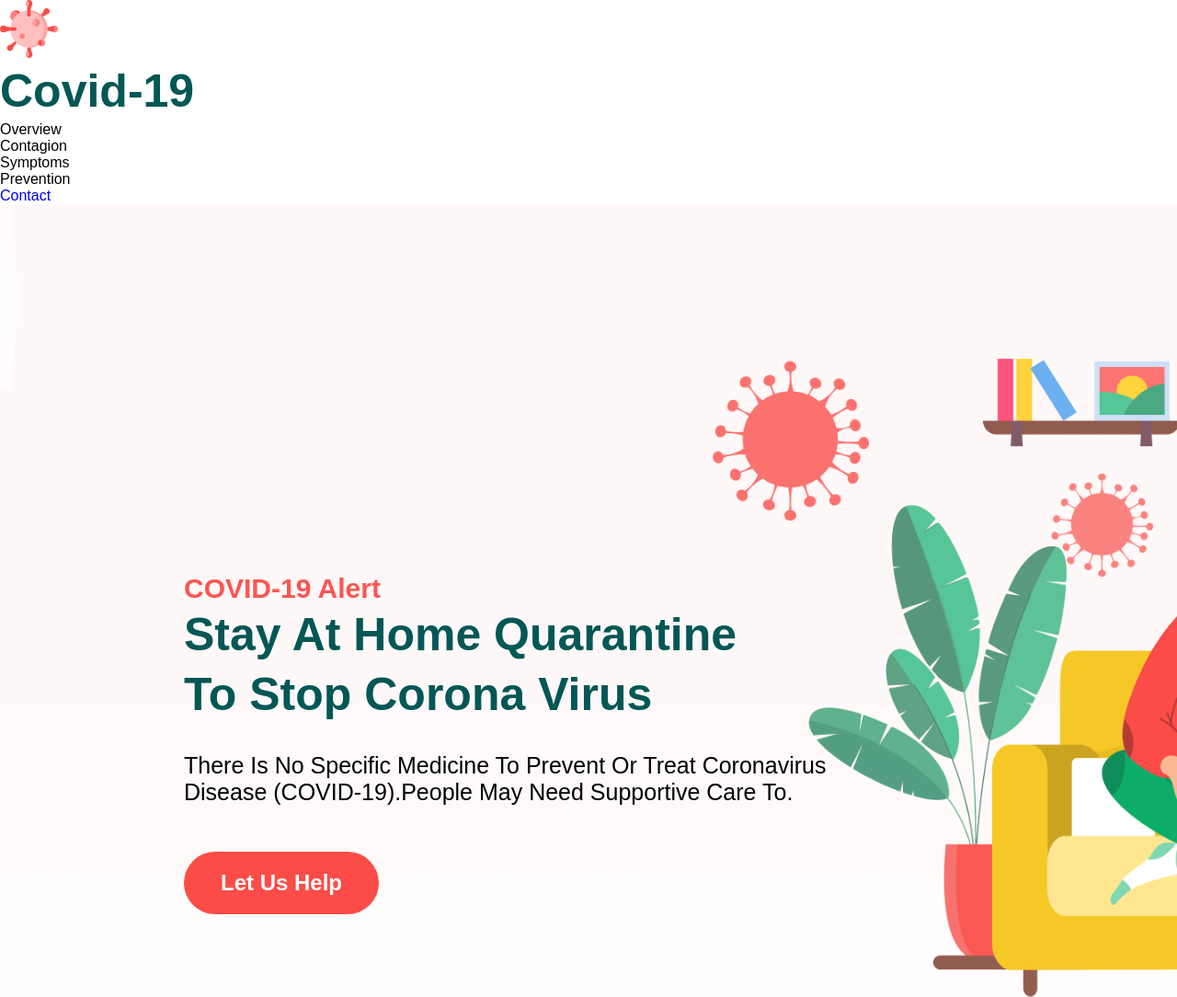
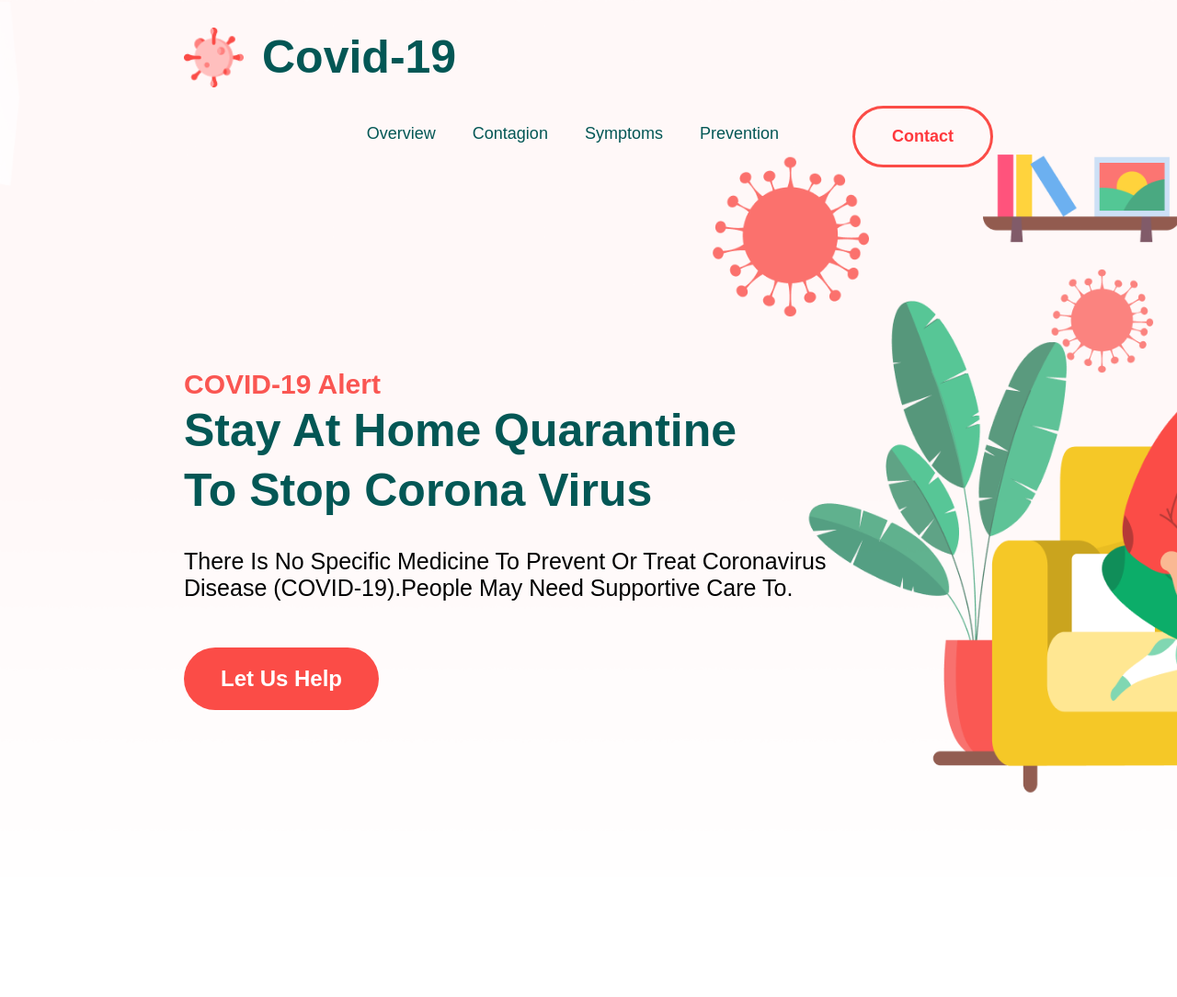
Before and after one commit to fadhildwia/landing-page-covid19, a plain HTML site: page index.html in a window 1280 px wide. Shown: the whole page at 92% size. After the commit the page ends 972 px from the top, so only its background shows below. Drawn offline with Linux system fonts and the light colour scheme.

Commit message:
perbaruan header dan main

```diff
--- a/assets/css/style.css
+++ b/assets/css/style.css
@@ -20,7 +20,7 @@ h2 {
     font-family: 'Red Hat Text', sans-serif;
 }
 
-ul li {
+li {
     font-family: 'Gelion', sans-serif;
     list-style: none;
 }
@@ -29,6 +29,54 @@ a,
 p {
     font-family: 'Gelion', sans-serif;
     text-decoration: none;
+}
+
+
+/*=============HEADER==============*/
+
+header {
+    height: 100px;
+    width: 100%;
+    position: fixed;
+}
+
+.logo,
+.title {
+    margin-top: 30px;
+    float: left;
+}
+
+.logo {
+    width: 65px;
+    margin-right: 20px;
+    margin-left: 200px;
+}
+
+.header-right {
+    float: right;
+    margin-right: 200px;
+    margin-top: 20px;
+}
+
+ul,
+li {
+    float: left;
+    padding-right: 40px;
+    margin-top: 10px;
+}
+
+li a {
+    font-size: 18px;
+    font-weight: normal;
+    color: #035755;
+}
+
+.contact {
+    font-size: 18px;
+    font-weight: normal;
+    color: #FF383D;
+    border-style: solid;
+    border-color: #FB4C47;
 }
 
 
@@ -71,8 +119,6 @@ p {
 .btn-main {}
 
 .btn {
-    color: #fff;
-    font-size: 24px;
     font-weight: bold;
     padding: 20px 40px;
     display: inline-block;
@@ -80,5 +126,7 @@ p {
 }
 
 .btn-bg {
+    font-size: 24px;
+    color: #fff;
     background-color: #FB4C47;
 }
--- a/index.html
+++ b/index.html
@@ -13,17 +13,17 @@
     <header>
         <div class="container">
             <div class="header-left">
-                <img src="./assets/images/virus-header.png" alt="">
-                <h1>Covid-19</h1>
+                <img src="./assets/images/virus-header.png" alt="" class="logo">
+                <h1 class="title">Covid-19</h1>
             </div>
             <div class="header-right">
                 <ul>
-                    <li>Overview</li>
-                    <li>Contagion</li>
-                    <li>Symptoms</li>
-                    <li>Prevention</li>
+                    <li><a href="#">Overview</a></li>
+                    <li><a href="#">Contagion</a></li>
+                    <li><a href="#">Symptoms</a></li>
+                    <li><a href="#">Prevention</a></li>
                 </ul>
-                <a href="#">Contact</a>
+                <a href="#" class="btn contact">Contact</a>
             </div>
         </div>
     </header>
```
